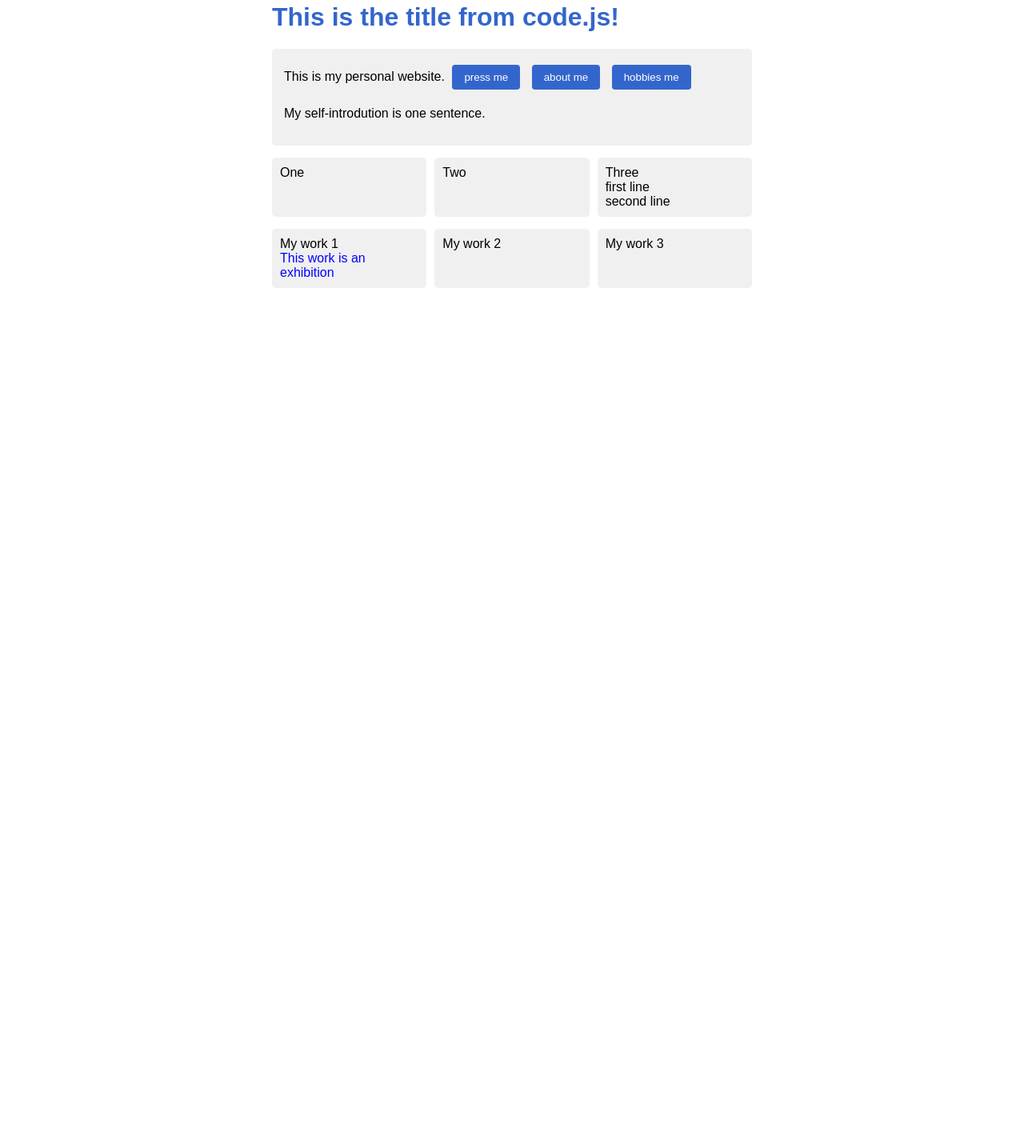
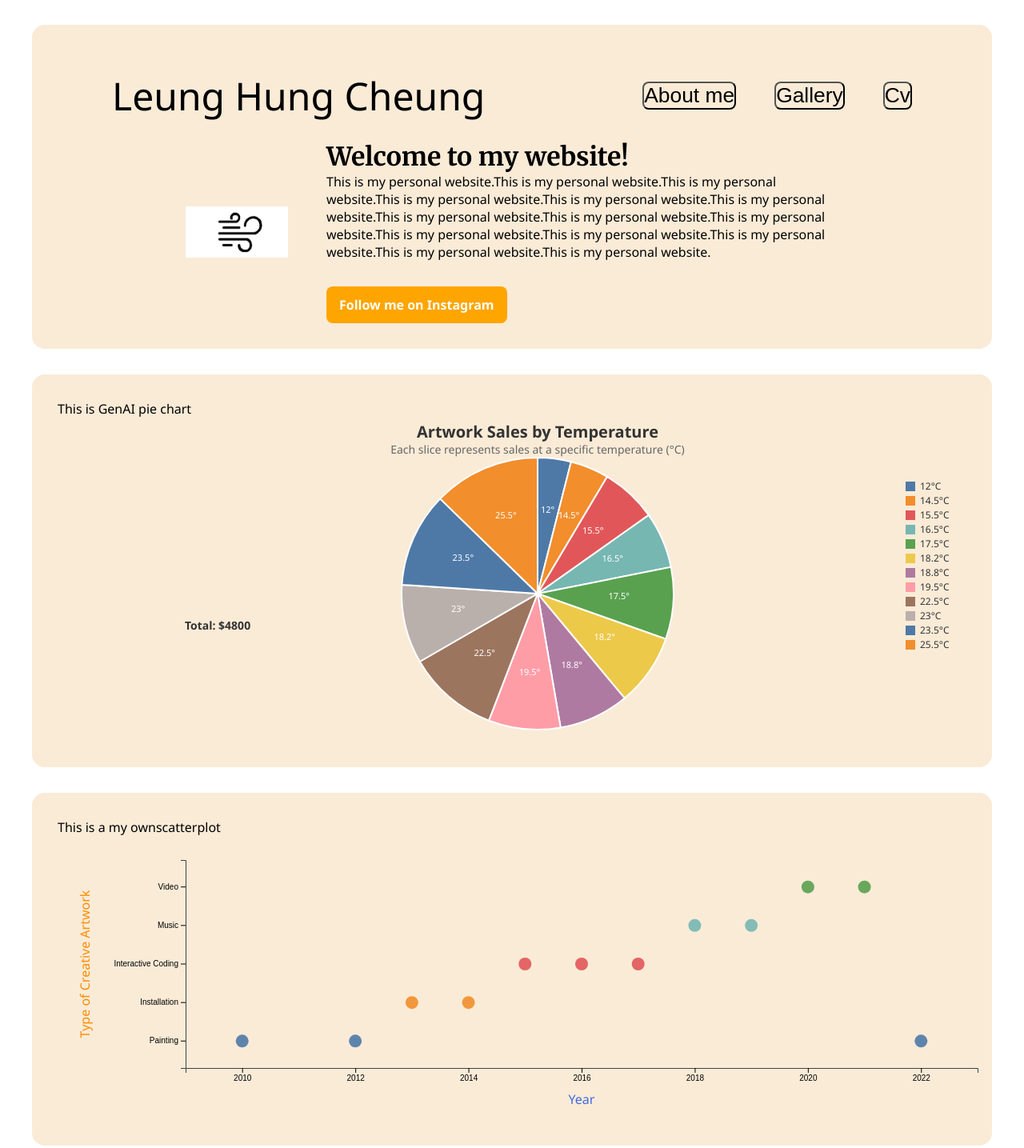
Before and after one commit to LeungHungCheung/LeungHungCheung_Personal_Website, a plain HTML site: page index.html in a window 1280 px wide. Shown: the part 17-1452 px from the top of the page at 80% size. Before the commit the page ends 800 px from the top, so only its background shows below. Drawn offline with nearby package versions, Linux system fonts and the light colour scheme.

Commit message:
week6_final

```diff
--- a/code.js
+++ b/code.js
@@ -1,9 +1,9 @@
-var title = document.querySelector("h1");
+//var title = document.querySelector("h1");
 var button_pressme = document.querySelector("button");
 var button_hm = document.querySelector("#hm");
 
 
-            title.innerHTML= "This is the title from code.js!";
+            //title.innerHTML= "This is the title from code.js!";
             button_pressme.addEventListener("click", pressme);
             button_hm.addEventListener("click", hobbit);
 
--- a/index.html
+++ b/index.html
@@ -1,21 +1,59 @@
-<html>
+<!DOCTYPE html>
+<html lang="en">
     <head>
-            <link href="style.css" rel="stylesheet" />
+        <title>Hello World</title>
+        <meta charset="UTF-8">
+        <meta name="viewport" content="width=device-width, initial-scale=1.0">
+        <script src="https://d3js.org/d3.v7.min.js"></script>
+        <link href="style.css" rel="stylesheet" />
     </head>
     <body>
-        <h1>My Website</h1>
 
-        <div id="main">
-            <!-- this is a comment -->
-            This is my personal website.
-            <button >press me</button>
-             <button  class="subpage">about me</button>
-             <button id="hm"class="subpage">hobbies me</button>
-                 <p> My self-introdution is one sentence. </p>
-                 <!--<img src="me.png"/>-->
-        </div>
 
-        <div class="box">
+       <header>
+        <!--navigation bar-->
+            <nav id="nav">
+                <ul>
+                    <p>Leung Hung Cheung</p>
+                    <button id="about" class="subpage">About me</button>
+                    <button id="ga" class="subpage">Gallery</button>
+                    <button id="cv" class="subpage">Cv</button>
+                </ul>
+            </nav>
+
+            <!--image & intro-->
+            <div class="flex-container">
+             <img src="wind.png"/>
+
+            <div class="text-containter">
+                <h1>Welcome to my website!</h1>
+                 <p>This is my personal website.This is my personal website.This is my personal website.This is my personal website.This is my personal website.This is my personal website.This is my personal website.This is my personal website.This is my personal website.This is my personal website.This is my personal website.This is my personal website.This is my personal website.This is my personal website.</p>
+                 <a class ="ig_button" href="https://www.instagram.com/zzzmac_/" target="_blank"> Follow me on Instagram </a>
+            </div>
+            </div>
+
+        </header>
+        <section id="vis-piechart">
+            This is GenAI pie chart
+        </section>
+        <section id="vis-scatterplot">
+            This is a my ownscatterplot
+        </section>
+
+        <script src="code.js"> </script>
+        <script src="src/scatterplot.js"> </script>
+        <script src="src/piechat.js"> </script>
+    </body>
+</html>
+
+
+ <!--<div class="grid-container">
+            <div id="w1" class="grid-item1">My work 1</div>
+            <div class="grid-item2">My work 2</div>
+            <div class="grid-item3">My work 3</div>
+        </div> -->
+
+<!-- <div class="box">
             <div>One</div>
             <div>Two</div>
             <div>Three
@@ -23,14 +61,3 @@
                 <br>second line
              </div>
         </div>
-
-        <div class="grid-container">
-            <div id="w1" class="grid-item1">My work 1</div>
-            <div class="grid-item2">My work 2</div>
-            <div class="grid-item3">My work 3</div>
-        </div>
-
-
-        <script src="code.js"> </script>
-    </body>
-</html>
--- /dev/null
+++ b/src/piechat.js
@@ -0,0 +1,159 @@
+// Data
+const salesData = [
+    { temp: 12.0, sales: 190 },
+    { temp: 14.5, sales: 220 },
+    { temp: 15.5, sales: 320 },
+    { temp: 16.5, sales: 320 },
+    { temp: 17.5, sales: 410 },
+    { temp: 18.2, sales: 410 },
+    { temp: 18.8, sales: 400 },
+    { temp: 19.5, sales: 410 },
+    { temp: 22.5, sales: 520 },
+    { temp: 23.0, sales: 450 },
+    { temp: 23.5, sales: 540 },
+    { temp: 25.5, sales: 610 }
+];
+
+// --- D3 Visualization Setup ---
+function drawPieChart(data) {
+    const container = d3.select("#vis-piechart");
+    container.select("svg").remove(); // clear previous chart
+
+    const width = container.node().getBoundingClientRect().width;
+    const height = 400;
+    const radius = Math.min(width, height) / 2 - 30;
+
+    const svg = container.append("svg")
+        .attr("width", width)
+        .attr("height", height);
+
+    // Title
+    svg.append("text")
+        .attr("x", width / 2)
+        .attr("y", 25)
+        .attr("text-anchor", "middle")
+        .style("font-size", "20px")
+        .style("fill", "#333")
+        .style("font-weight", "600")
+        .text("Artwork Sales by Temperature");
+
+    // Subtitle
+    svg.append("text")
+        .attr("x", width / 2)
+        .attr("y", 45)
+        .attr("text-anchor", "middle")
+        .style("font-size", "14px")
+        .style("fill", "#666")
+        .text("Each slice represents sales at a specific temperature (°C)");
+
+    const g = svg.append("g")
+        .attr("transform", `translate(${width / 2}, ${height / 2 + 20})`);
+
+    // Color scale
+    const color = d3.scaleOrdinal()
+        .domain(data.map(d => d.temp))
+        .range(d3.schemeTableau10);
+
+    // Pie generator
+    const pie = d3.pie()
+        .value(d => d.sales)
+        .sort(null);
+
+    const arc = d3.arc()
+        .innerRadius(0)
+        .outerRadius(radius);
+
+    // Tooltip
+    const tooltip = d3.select("#tooltip");
+
+    const mouseover = function(event, d) {
+        tooltip.style("opacity", 1);
+        d3.select(this)
+            .transition()
+            .duration(200)
+            .attr("transform", "scale(1.05)");
+    };
+
+    const mousemove = function(event, d) {
+        tooltip
+            .html(`Temp: ${d.data.temp}°C<br>Sales: $${d.data.sales}`)
+            .style("left", (event.pageX + 15) + "px")
+            .style("top", (event.pageY - 28) + "px");
+    };
+
+    const mouseleave = function() {
+        tooltip.style("opacity", 0);
+        d3.select(this)
+            .transition()
+            .duration(200)
+            .attr("transform", "scale(1)");
+    };
+
+    // Draw pie slices
+    g.selectAll("path")
+        .data(pie(data))
+        .join("path")
+        .attr("d", arc)
+        .attr("fill", d => color(d.data.temp))
+        .attr("stroke", "white")
+        .attr("stroke-width", "2px")
+        .on("mouseover", mouseover)
+        .on("mousemove", mousemove)
+        .on("mouseleave", mouseleave);
+
+    // Labels inside pie
+    const labelArc = d3.arc()
+        .innerRadius(radius * 0.6)
+        .outerRadius(radius * 0.6);
+
+    g.selectAll("text.slice-label")
+        .data(pie(data))
+        .join("text")
+        .attr("class", "slice-label")
+        .attr("transform", d => `translate(${labelArc.centroid(d)})`)
+        .attr("text-anchor", "middle")
+        .style("font-size", "11px")
+        .style("fill", "#fff")
+        .text(d => `${d.data.temp}°`);
+
+    // Center label: total sales
+    const totalSales = d3.sum(data, d => d.sales);
+    g.append("text")
+        .attr("text-anchor", "middle")
+        .style("font-size", "14px")
+        .attr("y", 45)
+        .attr("x", width / 2-1000)
+        .style("fill", "#333")
+        .style("font-weight", "bold")
+        .text(`Total: $${totalSales}`);
+
+    // Legend
+    const legend = svg.append("g")
+        .attr("transform", `translate(${width - 140}, ${80})`);
+
+    const legendItems = legend.selectAll(".legend-item")
+        .data(data)
+        .join("g")
+        .attr("class", "legend-item")
+        .attr("transform", (d, i) => `translate(0, ${i * 18})`);
+
+    legendItems.append("rect")
+        .attr("width", 12)
+        .attr("height", 12)
+        .attr("fill", d => color(d.temp));
+
+    legendItems.append("text")
+        .text(d => `${d.temp}°C`)
+        .attr("x", 18)
+        .attr("y", 10)
+        .style("font-size", "12px")
+        .style("fill", "#333");
+}
+
+// Initial draw
+drawPieChart(salesData);
+
+// Redraw on window resize
+window.addEventListener('resize', () => {
+    drawPieChart(salesData);
+});
--- /dev/null
+++ b/src/scatterplot.js
@@ -0,0 +1,120 @@
+// --- Creative Artworks Dataset ---
+const artworkData = [
+    { year: 2010, type: "Painting" },
+    { year: 2012, type: "Painting" },
+    { year: 2013, type: "Installation" },
+    { year: 2014, type: "Installation" },
+    { year: 2015, type: "Interactive Coding" },
+    { year: 2016, type: "Interactive Coding" },
+    { year: 2017, type: "Interactive Coding" },
+    { year: 2018, type: "Music" },
+    { year: 2019, type: "Music" },
+    { year: 2020, type: "Video" },
+    { year: 2021, type: "Video" },
+    { year: 2022, type: "Painting" }
+];
+
+// --- D3 Visualization Setup ---
+function drawScatterplot(data) {
+    const container = d3.select("#vis-scatterplot");
+    const margin = { top: 30, right: 50, bottom: 60, left: 160 };
+    const containerWidth = container.node().getBoundingClientRect().width;
+    const width = containerWidth - margin.left - margin.right;
+    const overallHeight = 350;
+    const height = overallHeight - margin.top - margin.bottom;
+
+    // Clear old SVGs
+    container.select("svg").remove();
+
+    const svg = container.append("svg")
+        .attr("width", width + margin.left + margin.right)
+        .attr("height", height + margin.top + margin.bottom)
+        .append("g")
+        .attr("transform", `translate(${margin.left},${margin.top})`);
+
+    // --- Scales ---
+    const xScale = d3.scaleLinear()
+        .domain([2009, 2023])
+        .range([0, width]);
+
+    const types = [...new Set(data.map(d => d.type))];
+    const yScale = d3.scaleBand()
+        .domain(types)
+        .range([height, 0])
+        .padding(0.4);
+
+    // --- Axes (No grid) ---
+    svg.append("g")
+        .attr("transform", `translate(0, ${height})`)
+        .attr("class", "axis x-axis")
+        .call(d3.axisBottom(xScale).ticks(8).tickFormat(d3.format("d")))
+        .call(g => g.select(".domain").attr("stroke", "#444"));
+
+    svg.append("g")
+        .attr("class", "axis y-axis")
+        .call(d3.axisLeft(yScale))
+        .call(g => g.select(".domain").attr("stroke", "#444"));
+
+    // --- Axis Labels ---
+    svg.append("text")
+        .attr("class", "axis-label")
+        .attr("x", width / 2)
+        .attr("y", height + 45)
+        .attr("fill", "#4169E1")
+        .style("text-anchor", "middle")
+        .style("font-size", "16px")
+        .text("Year");
+
+    svg.append("text")
+        .attr("class", "axis-label")
+        .attr("transform", "rotate(-90)")
+        .attr("y", -margin.left + 40)
+        .attr("x", -height / 2)
+        .attr("fill", "#FF8C00")
+        .style("text-anchor", "middle")
+        .style("font-size", "16px")
+        .text("Type of Creative Artwork");
+
+    // --- Tooltip ---
+    const tooltip = d3.select("#tooltip");
+
+    const mouseover = function(event, d) {
+        tooltip.style("opacity", 1);
+        d3.select(this)
+            .attr("stroke", "#222")
+            .attr("stroke-width", 2);
+    };
+
+    const mousemove = function(event, d) {
+        tooltip
+            .html(`Year: ${d.year}<br>Type: ${d.type}`)
+            .style("left", (event.pageX + 15) + "px")
+            .style("top", (event.pageY - 28) + "px");
+    };
+
+    const mouseleave = function(event, d) {
+        tooltip.style("opacity", 0);
+        d3.select(this)
+            .attr("stroke", "none");
+    };
+
+    // --- Points (larger + color-coded) ---
+    const colorScale = d3.scaleOrdinal(d3.schemeTableau10);
+
+    svg.selectAll(".dot")
+        .data(data)
+        .join("circle")
+        .attr("class", "dot")
+        .attr("r", 8) // ⬆️ increased from 4 → 8
+        .attr("cx", d => xScale(d.year))
+        .attr("cy", d => yScale(d.type) + yScale.bandwidth() / 2)
+        .attr("fill", d => colorScale(d.type))
+        .attr("opacity", 0.9)
+        .on("mouseover", mouseover)
+        .on("mousemove", mousemove)
+        .on("mouseleave", mouseleave);
+}
+
+// --- Initial Draw ---
+drawScatterplot(artworkData);
+window.addEventListener('resize', () => drawScatterplot(artworkData));
--- a/style.css
+++ b/style.css
@@ -1,16 +1,95 @@
-/* *{
-    color: black;
-    margin: 10px;
-    font: 14px Tahoma;
-    background-color: burlywood;
+@import url('https://fonts.googleapis.com/css2?family=Merriweather:ital,opsz,wght@0,18..144,300..900;1,18..144,300..900&display=swap');
+
+:root{
+    --base-color: #ffffff;
+    --text-colr: #000000;
+    --primary-color: #ffc06e;
+    --secondary-color:#8D8DFF;
+    --color-1: #F9F6F3;
+    --color-2: #F3F7F9;
+    --color-3: #F6F3F9;
+
+}
+*{
+    margin: 0;
+    padding: 0;
+    box-sizing: border-box;
+}
+
+html {
+    font-family: Poppins, 'Segoe UI', Tahoma, Geneva, Verdana, sans-serif;
+    color: var(--text-colr);
+}
+body{
+    padding: 1em;
+    background-color: var(--base-color);
+}
+h1, h2, h3{
+    font-size: 2em;
+    font-family: Merriweather, Poppins, 'Segoe UI', Tahoma, Geneva, Verdana, sans-serif;
+}
+
+
+nav{
+    margin: 1em auto 1em auto;
+    width: min(1000px,100%);
+    font-size: 1.5em;
+}
+
+nav ul{
+    display: flex;
+    align-items: center;
+    list-style-type: none;
+    gap: 2em;
+}
+
+nav ul p:first-child {
+    margin-right: auto;
+    font-size: 2em;
 }
 
 button.subpage{
-color: black;
+    border-radius: .3em;
+    font-size: 1.1em ;
+    color: black;
+    background-color: antiquewhite;
+}
+
+header, section{
+    margin: 2em auto;
+    width: min(75em,100%);
+    background-color: antiquewhite;
+    padding: min(2em,15%);
+    border-radius: 1em;
+}
+
+.flex-container{
+    display: flex;
+    justify-content: center;
+    align-items: center;
+    flex-wrap: wrap;
+    gap: 3em;
+}
+
+.ig_button{
+    display: inline-block;
+    text-decoration: none;
+    color: white;
+    background-color: orange;
+    padding: .75em 1em;
+    margin-top: 2em;
+    border-radius: .5em;
+    font-weight: 600;
+
+}
+.text-containter{
+    flex: 0 1 40em;
+
 
 }
 
-.box {
+
+/* .box {
     display: flex;
 
 }
@@ -52,9 +131,10 @@ grid-column-end: 3;
 grid-row-start: 2;
 grid-row-end: 3;
 
-}
-*/
-body {
+} */
+
+
+/*body {
             font-family: Arial;
             max-width: 600px;
             margin: 20px auto;
@@ -111,3 +191,4 @@ body {
         .grid-item1:hover, .grid-item2:hover, .grid-item3:hover {
             background: #e0e0e0;
         }
+        */
```
Also changed, not shown: wind.png (added), 2 other files.
